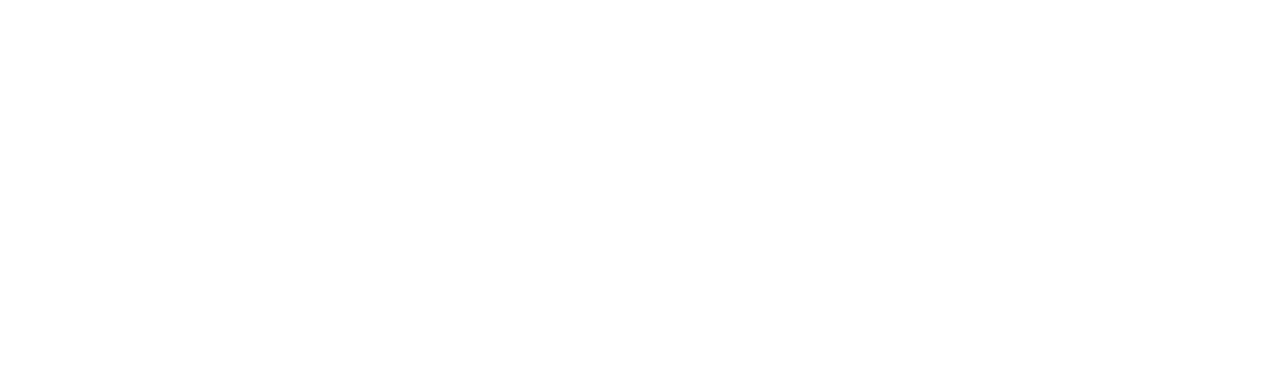
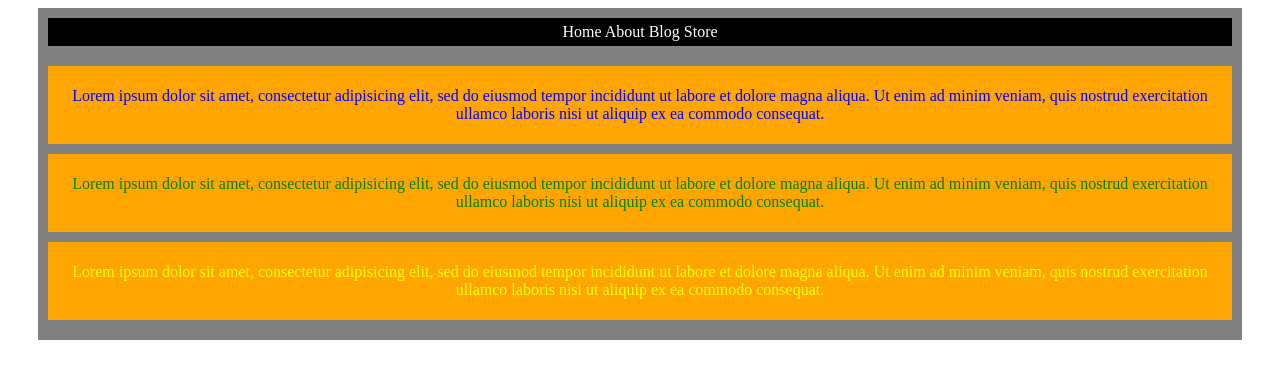
Before and after one commit to kristinefrancisco/kristinefrancisco.github.io, a plain HTML site: page homework/box-model-layout/index.html in a window 1280 px wide. Drawn offline with Linux system fonts and the light colour scheme.

Commit message:
hw box model

```diff
--- a/homework/box-model-layout/index.html
+++ b/homework/box-model-layout/index.html
@@ -2,8 +2,36 @@
 <html>
 <head>
 	<title>Box Model / Layout Exercise</title>
+	<link rel="stylesheet" type="text/css" href="style.css">
 </head>
 <body>
-
+	<div class="main-wrapper">
+		<div id="navbar">
+			<a href="">Home</a>
+			<a href="">About</a>
+			<a href="">Blog</a>
+			<a href="">Store</a>
+		</div>
+	<div class="secondary-wrapper">
+		<div class="p-wrapper">
+			<p id="p-one">Lorem ipsum dolor sit amet, consectetur adipisicing elit, sed do eiusmod
+			tempor incididunt ut labore et dolore magna aliqua. Ut enim ad minim veniam,
+			quis nostrud exercitation ullamco laboris nisi ut aliquip ex ea commodo
+			consequat.</p>
+		</div>
+		<div class="p-wrapper">
+			<p id="p-two">Lorem ipsum dolor sit amet, consectetur adipisicing elit, sed do eiusmod
+			tempor incididunt ut labore et dolore magna aliqua. Ut enim ad minim veniam,
+			quis nostrud exercitation ullamco laboris nisi ut aliquip ex ea commodo
+			consequat.</p>
+		</div>
+		<div class="p-wrapper">
+			<p id="p-three">Lorem ipsum dolor sit amet, consectetur adipisicing elit, sed do eiusmod
+			tempor incididunt ut labore et dolore magna aliqua. Ut enim ad minim veniam,
+			quis nostrud exercitation ullamco laboris nisi ut aliquip ex ea commodo
+			consequat.</p>
+		</div>
+	</div>
+    </div>
 </body>
 </html>
--- a/homework/box-model-layout/style.css
+++ b/homework/box-model-layout/style.css
@@ -0,0 +1,33 @@
+.main-wrapper {
+	background: gray;
+	margin: 0 30px;
+	padding: 10px;
+}
+#navbar {
+	background: black;
+	text-align: center;
+	padding: 5px;
+}
+a {
+	color: white;
+	text-decoration: none;
+}
+.secondary-wrapper {
+	margin-top: 20px;
+	margin-bottom: 10px;
+}
+.p-wrapper {
+	background: orange;
+	padding: 5px;
+	margin-top: 10px;
+	text-align: center;
+}
+#p-one {
+	color: blue;
+}
+#p-two {
+	color: green;
+}
+#p-three {
+	color: yellow;
+}
```
